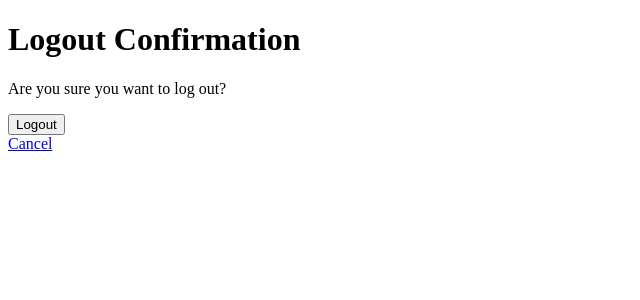
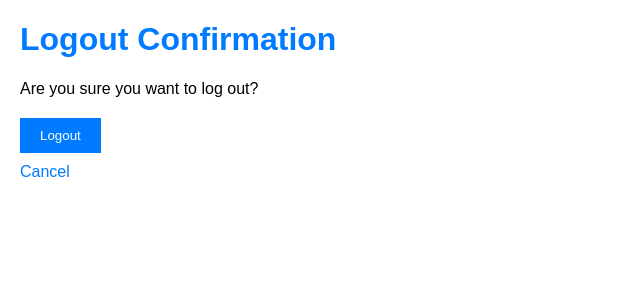
Before and after one commit to LOKESHLOKI07/QuoraApp, a Django app: page /logout/ in a window 1280 px wide. Shown: the top 300 px of the page, without its empty margins (0-640 px from the left). Run offline with Django 4.2, Linux system fonts and the light colour scheme.

Commit message:
Update logout.html

```diff
--- a/quora/templates/logout.html
+++ b/quora/templates/logout.html
@@ -2,6 +2,48 @@
 <html>
 <head>
     <title>Questify - Logout</title>
+    <style>
+        /* Add your CSS styles here */
+        body {
+            font-family: Arial, sans-serif;
+            margin: 20px;
+        }
+
+        h1 {
+            color: #007bff;
+        }
+
+        p {
+            margin-bottom: 10px;
+        }
+
+        form {
+            margin-top: 20px;
+        }
+
+        button {
+            background-color: #007bff;
+            color: white;
+            border: none;
+            padding: 10px 20px;
+            cursor: pointer;
+        }
+
+        button:hover {
+            background-color: #0056b3;
+        }
+
+        a {
+            color: #007bff;
+            text-decoration: none;
+            margin-top: 10px;
+            display: inline-block;
+        }
+
+        a:hover {
+            text-decoration: underline;
+        }
+    </style>
 </head>
 <body>
     <h1>Logout Confirmation</h1>
```
